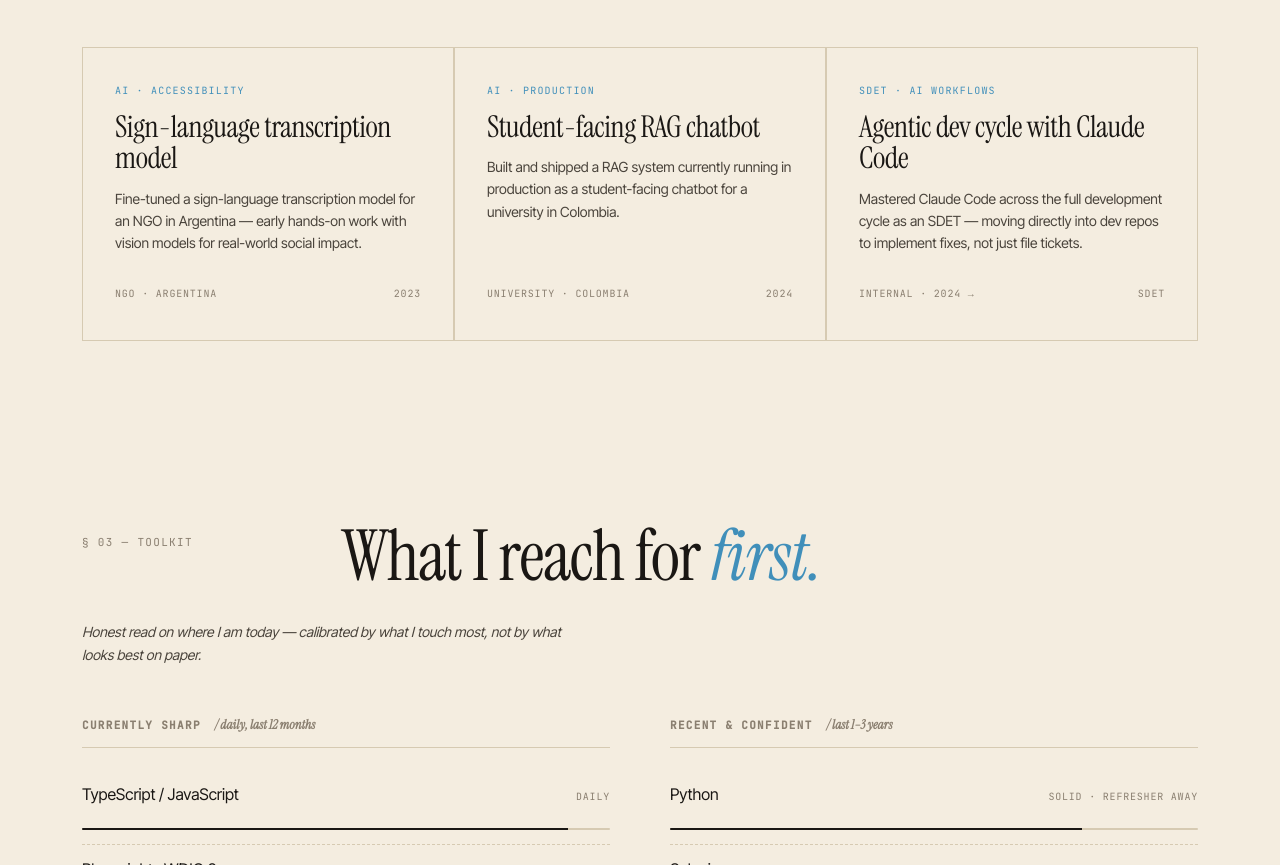
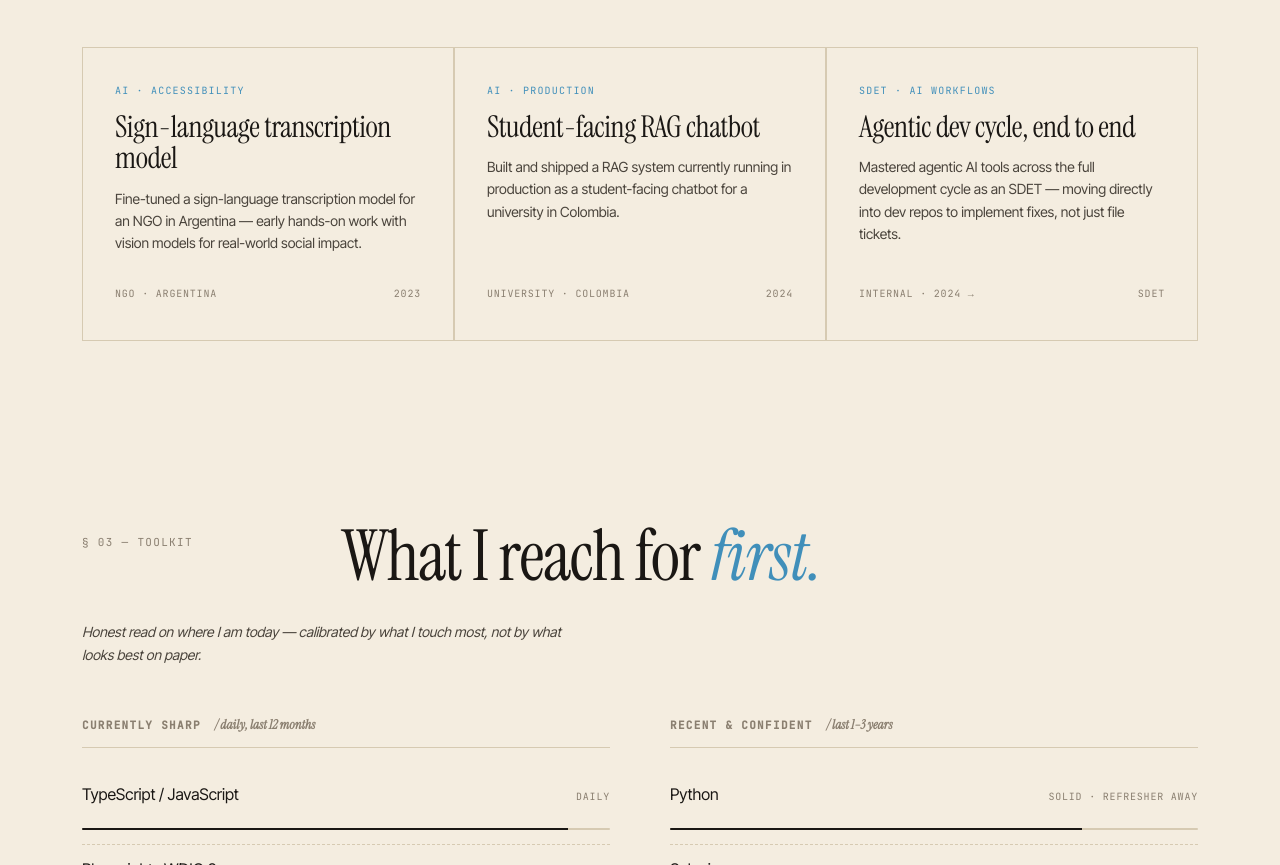
Before and after one commit to mrjunos/cv, a plain HTML site: page index.html in a window 1280 px wide. Shown: the part 3131-3996 px from the top of the page. Drawn offline with Linux system fonts and the light colour scheme.

Commit message:
Generalize agentic tooling references

```diff
--- a/index.html
+++ b/index.html
@@ -490,7 +490,7 @@
           <li data-i="xpY.b4"><b>Technical resilience:</b> thrived in a fast-paced, high-pressure setting, consistently meeting the rigorous <b>security and performance standards</b> of global fintech.</li>
         </ul>
         <div class="xp-tags">
-          <span class="tag">Agentic AI</span><span class="tag">Fintech</span><span class="tag">SDLC Automation</span><span class="tag">Claude Code</span><span class="tag">High-velocity QA</span>
+          <span class="tag">Agentic AI</span><span class="tag">Fintech</span><span class="tag">SDLC Automation</span><span class="tag">Agentic Tooling</span><span class="tag">High-velocity QA</span>
         </div>
       </div>
     </div>
@@ -599,8 +599,8 @@
 
     <article class="card">
       <span class="kicker" data-i="hl3.k">SDET · AI Workflows</span>
-      <h4 data-i="hl3.t">Agentic dev cycle with Claude Code</h4>
-      <p data-i="hl3.p">Mastered Claude Code across the full development cycle as an SDET — moving directly into dev repos to implement fixes, not just file tickets.</p>
+      <h4 data-i="hl3.t">Agentic dev cycle, end to end</h4>
+      <p data-i="hl3.p">Mastered agentic AI tools across the full development cycle as an SDET — moving directly into dev repos to implement fixes, not just file tickets.</p>
       <div class="meta"><span data-i="hl3.m1">Internal · 2024 →</span><span data-i="hl3.m2">SDET</span></div>
     </article>
   </div>
@@ -620,7 +620,7 @@
       <h5 data-i="sk.now">Currently Sharp <span class="sk-sub">/ daily, last 12 months</span></h5>
       <div class="skill-row"><span class="name-s">TypeScript / JavaScript</span><span class="lvl" data-i="sk.lvl.daily">Daily</span><div class="bar"><span style="width:92%"></span></div></div>
       <div class="skill-row"><span class="name-s">Playwright · WDIO 9</span><span class="lvl" data-i="sk.lvl.daily2">Daily</span><div class="bar"><span style="width:94%"></span></div></div>
-      <div class="skill-row"><span class="name-s">Claude Code · Agentic Dev</span><span class="lvl" data-i="sk.lvl.daily3">Daily Driver</span><div class="bar"><span style="width:95%"></span></div></div>
+      <div class="skill-row"><span class="name-s">Agentic AI Tools</span><span class="lvl" data-i="sk.lvl.daily3">Daily Driver</span><div class="bar"><span style="width:95%"></span></div></div>
       <div class="skill-row"><span class="name-s">GitHub Actions · CI/CD</span><span class="lvl" data-i="sk.lvl.weekly">Weekly</span><div class="bar"><span style="width:84%"></span></div></div>
       <div class="skill-row"><span class="name-s">BrowserStack</span><span class="lvl" data-i="sk.lvl.weekly2">Weekly</span><div class="bar"><span style="width:78%"></span></div></div>
     </div>
@@ -777,8 +777,8 @@ const I18N = {
     "hl2.k":"AI · Production","hl2.t":"Student-facing RAG chatbot",
     "hl2.p":"Built and shipped a RAG system currently running in production as a student-facing chatbot for a university in Colombia.",
     "hl2.m1":"University · Colombia",
-    "hl3.k":"SDET · AI Workflows","hl3.t":"Agentic dev cycle with Claude Code",
-    "hl3.p":"Mastered Claude Code across the full development cycle as an SDET — moving directly into dev repos to implement fixes, not just file tickets.",
+    "hl3.k":"SDET · AI Workflows","hl3.t":"Agentic dev cycle, end to end",
+    "hl3.p":"Mastered agentic AI tools across the full development cycle as an SDET — moving directly into dev repos to implement fixes, not just file tickets.",
     "hl3.m1":"Internal · 2024 →","hl3.m2":"SDET",
 
     "sk.label":"§ 03 — Toolkit",
@@ -859,8 +859,8 @@ const I18N = {
     "hl2.k":"IA · Producción","hl2.t":"Chatbot RAG para estudiantes",
     "hl2.p":"Construí y desplegué un sistema RAG actualmente en producción como chatbot para estudiantes de una universidad en Colombia.",
     "hl2.m1":"Universidad · Colombia",
-    "hl3.k":"SDET · Flujos con IA","hl3.t":"Ciclo agéntico de desarrollo con Claude Code",
-    "hl3.p":"Dominé Claude Code en todo el ciclo de desarrollo como SDET — entrando directamente en repos de desarrollo para implementar arreglos, no solo abrir tickets.",
+    "hl3.k":"SDET · Flujos con IA","hl3.t":"Ciclo agéntico de desarrollo, de punta a punta",
+    "hl3.p":"Dominé herramientas agénticas de IA en todo el ciclo de desarrollo como SDET — entrando directamente en repos de desarrollo para implementar arreglos, no solo abrir tickets.",
     "hl3.m1":"Interno · 2024 →","hl3.m2":"SDET",
 
     "sk.label":"§ 03 — Caja de Herramientas",
```
